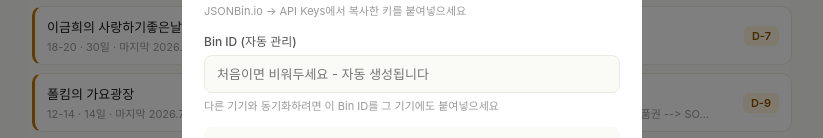
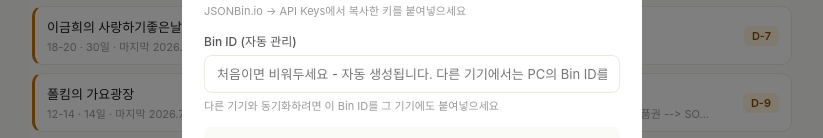
Before and after one commit to ohmybae-droid/radio-dashboard, a plain HTML site: page index.html in a window 1280 px wide. Both pictures are taken after a click on the button "⚙️". Shown: the part 372-510 px from the top of the page, without its empty margins (228-1051 px from the left). Drawn offline with Linux system fonts and the light colour scheme.

Commit message:
index.html

```diff
--- a/index.html
+++ b/index.html
@@ -388,7 +388,7 @@
     </div>
     <div class="form-row">
       <label>Bin ID (자동 관리)</label>
-      <input type="text" id="settings-bin" placeholder="처음이면 비워두세요 - 자동 생성됩니다" readonly style="background:#FAFAF7;color:#666;">
+      <input type="text" id="settings-bin" placeholder="처음이면 비워두세요 - 자동 생성됩니다. 다른 기기에서는 PC의 Bin ID를 여기 붙여넣으세요.">
       <div class="hint">다른 기기와 동기화하려면 이 Bin ID를 그 기기에도 붙여넣으세요</div>
     </div>
     <div style="margin-top:14px;padding:10px;background:#FAFAF7;border-radius:8px;font-size:12px;color:#555;line-height:1.6;">
```
